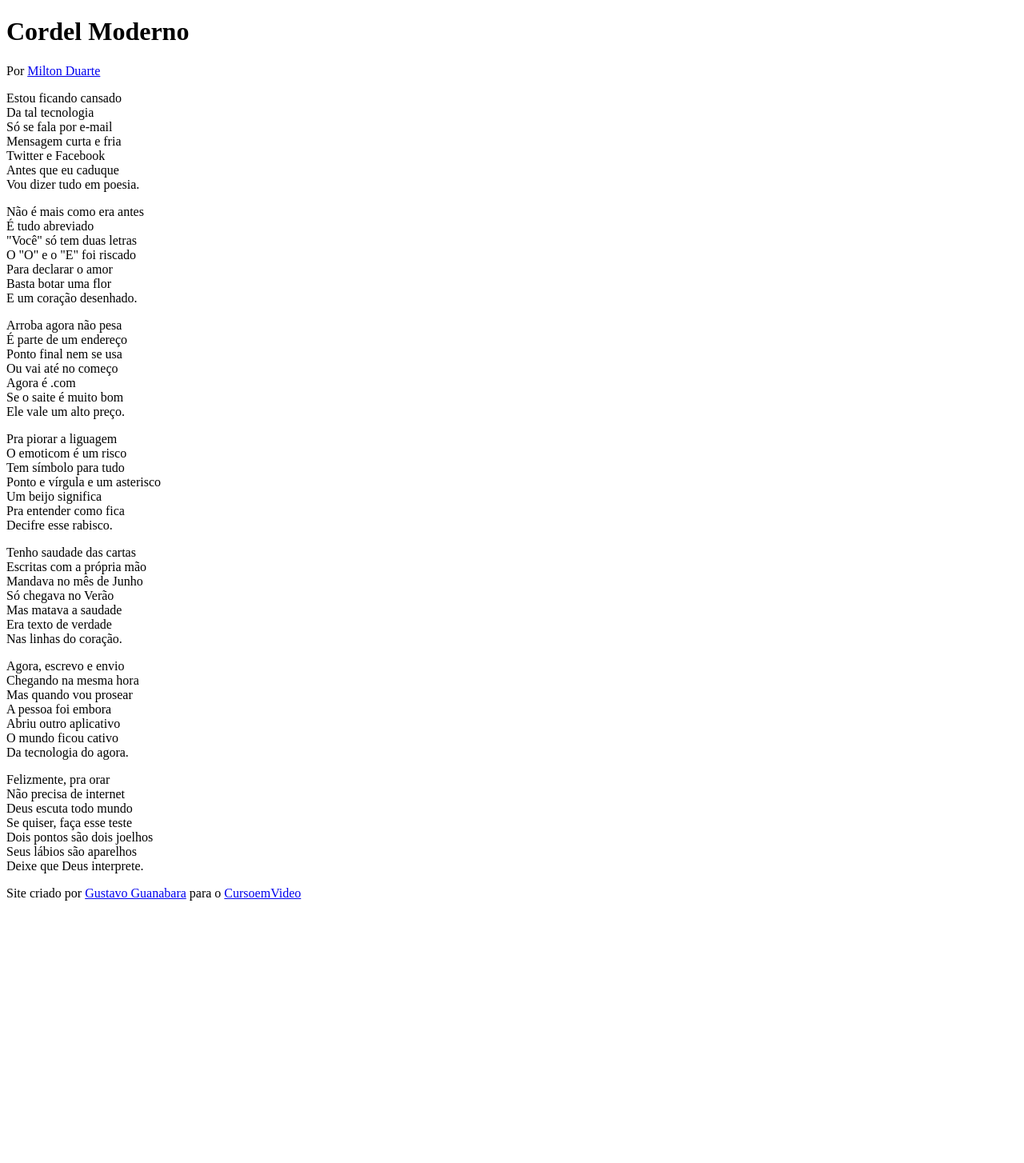
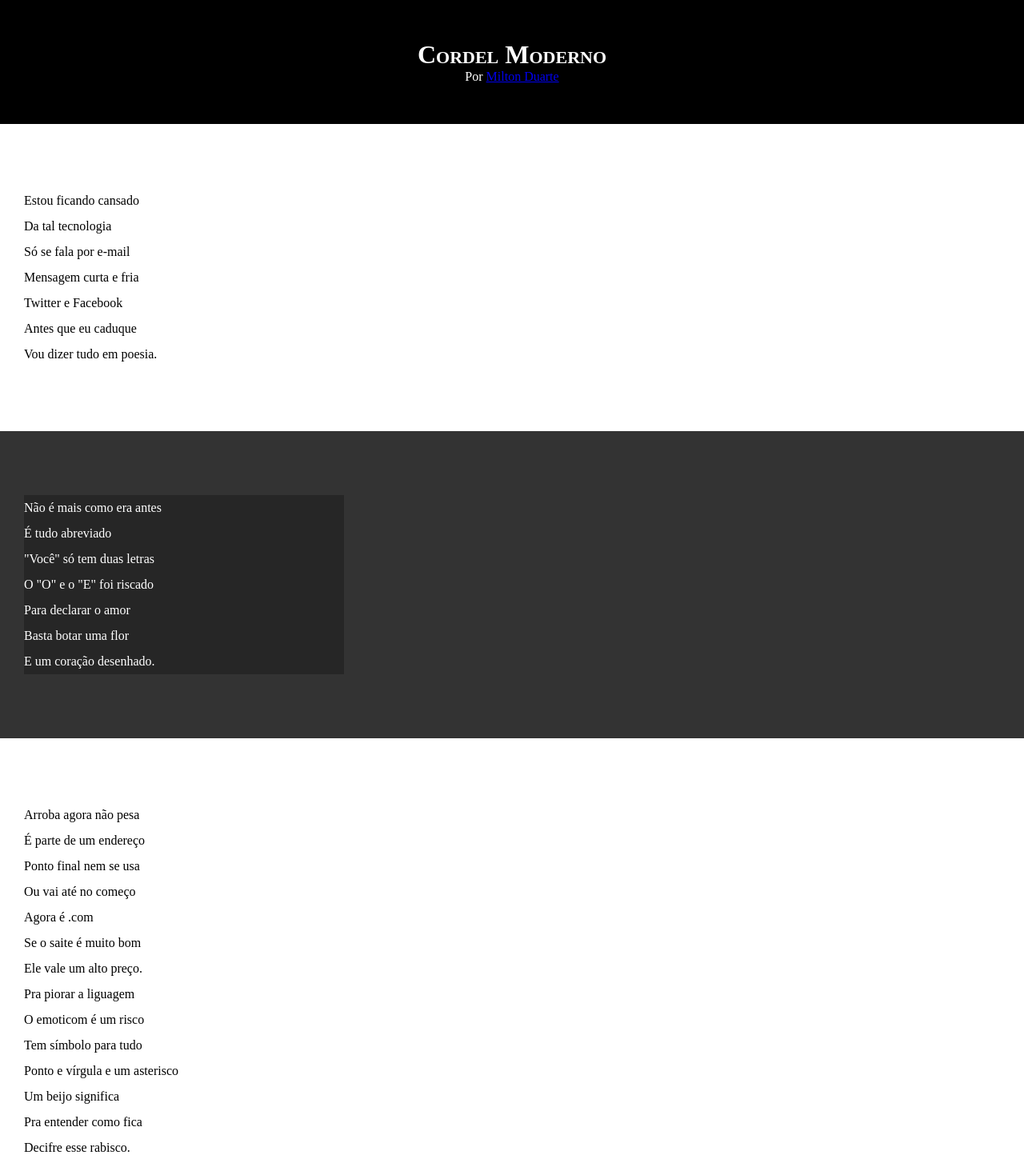
Before and after one commit to genissonjr/HTML-CSS, a plain HTML site: page Desafios/modulo2/d012/index.html in a window 1280 px wide. Shown: the top 1454 px of the page at 80% size. Before the commit the page ends 1142 px from the top, so only its background shows below. Drawn offline with Linux system fonts and the light colour scheme.

Commit message:
atualizei estilos dos textos

```diff
--- a/Desafios/modulo2/d012/index.html
+++ b/Desafios/modulo2/d012/index.html
@@ -15,7 +15,7 @@
 
     </header>
 
-    <section>
+    <section class="normal">
         <p>
             Estou ficando cansado <br>
             Da tal tecnologia <br>
@@ -28,7 +28,7 @@
     </section>
 
 
-    <section>
+    <section class="imagem">
         <p>
             Não é mais como era antes <br>
             É tudo abreviado <br>
@@ -42,7 +42,7 @@
 
 
 
-    <section>
+    <section class="normal">
         <p>
             Arroba agora não pesa <br>
             É parte de um endereço <br>
@@ -67,7 +67,7 @@
 
 
 
-    <section>
+    <section class="imagem">
         <p>
             Tenho saudade das cartas <br>
             Escritas com a própria mão <br>
@@ -81,7 +81,7 @@
 
 
 
-    <section>
+    <section class="normal">
         <p>
             Agora, escrevo e envio <br>
             Chegando na mesma hora <br>
--- a/Desafios/modulo2/d012/style.css
+++ b/Desafios/modulo2/d012/style.css
@@ -1 +1,59 @@
 @charset "UTF-8";
+* {
+    margin: 0px;
+    padding: 0px;
+}
+
+html, body {
+    min-height: 100vh;
+    background-color: darkgrey;
+}
+
+header {
+    background-color: black;
+    color: white;
+    text-align: center;
+}
+
+header > h1 {
+    padding-top: 50px;
+    font-variant: small-caps;
+}
+
+header > p {
+    padding-bottom: 50px;
+}
+
+header a:hover, footer a:hover {
+    text-decoration: underline;
+}
+
+section {
+    padding-top: 10vh;
+    padding-bottom: 10vh;
+    line-height: 2em;
+    padding-left: 30px;
+}
+
+section.normal {
+    background-color: white;
+    color: black;
+}
+
+section.imagem {
+    background-color: rgb(51, 51, 51);
+    color: white;
+}
+
+section.imagem > p {
+    width: 400px;
+    background-color: rgba(0, 0, 0, 0.253);
+}
+
+
+footer {
+    background-color: black;
+    color: whute;
+    text-align: center;
+    padding: 10px;
+}
```
